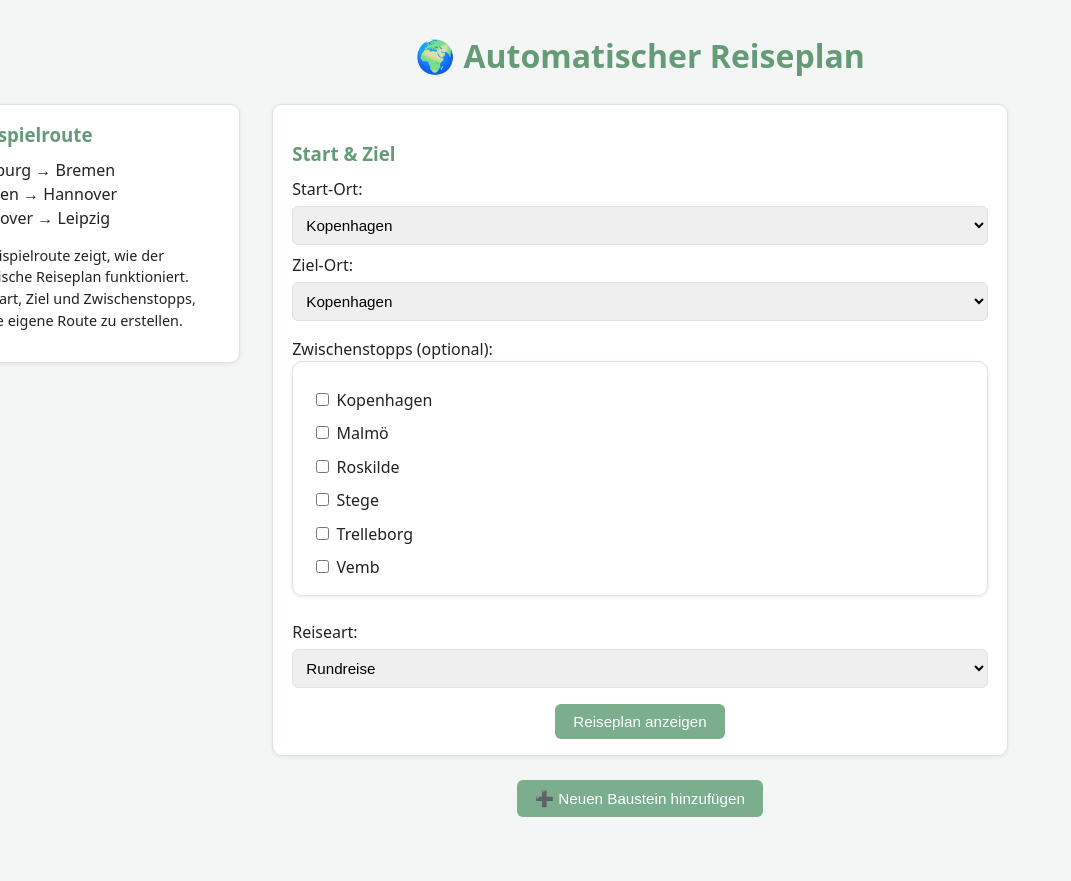
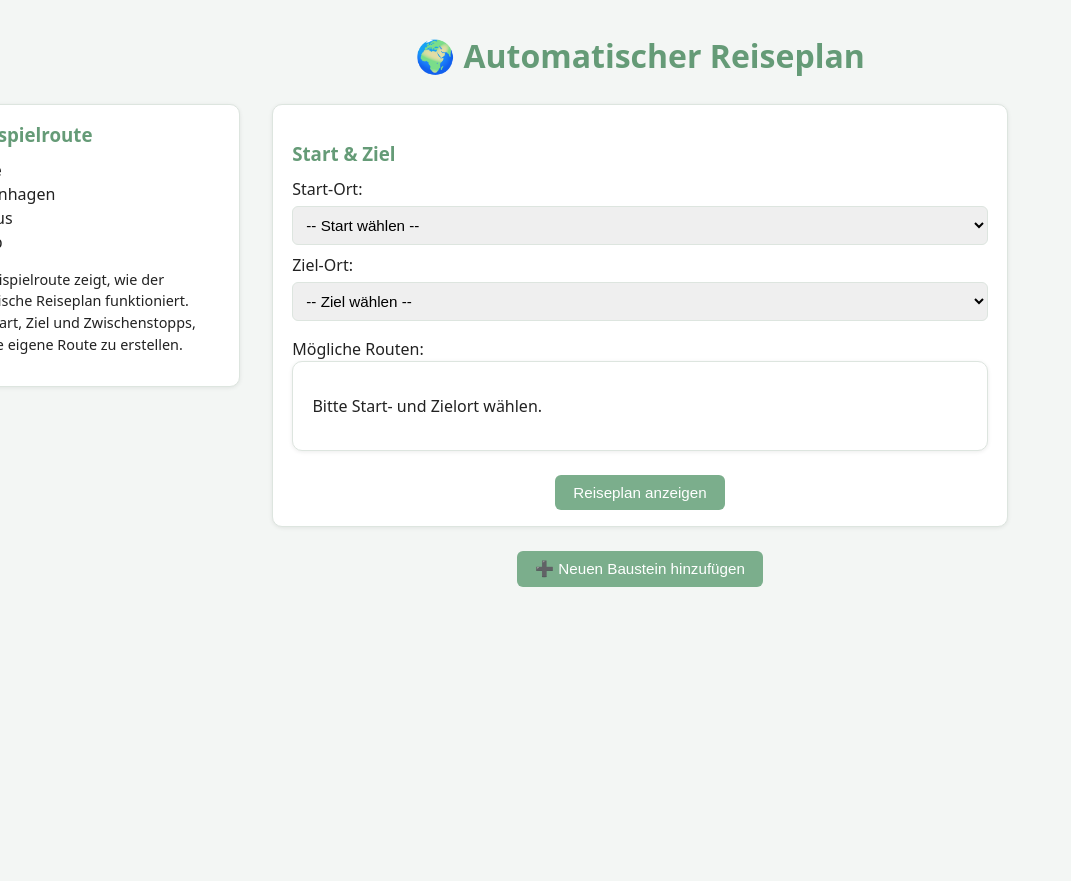
Before and after one commit to windrunnerz/reiseplan-poc, a Flask app: page / in a window 1280 px wide. Shown: the whole page, without its empty margins (0-1071 px from the left). After the commit the page ends 587 px from the top, so only its background shows below. Run offline with Flask 3, Linux system fonts and the light colour scheme.

Commit message:
refactor(ui+backend): replace Zwischenstopps with dynamic route selection for improved UX
- Replaced Zwischenstopps checkbox section with new “Mögliche Routen” radio selection
- Added JS logic to fetch and render complete route variants dynamically from /api/moegliche_routen
- Improved UX by allowing only one valid route choice instead of arbitrary stop combinations
- Updated backend route /reiseplan to process selected route_chain directly from moegliche_route
- Simplified logic: removed obsolete Zwischenstopps handling and validation
- Enhanced finde_route_pfad() with 'alle' flag for multi-path support

```diff
--- a/src/app.py
+++ b/src/app.py
@@ -1,6 +1,7 @@
-from flask import Flask, render_template, request, redirect, url_for, flash
+from flask import Flask, render_template, request, redirect, url_for, flash, jsonify
 from src.reiseplan_service import lade_bausteine, erzeuge_reiseplan, build_graph, finde_route_pfad
 from src.config import TEMPLATE_DIR, STATIC_DIR
+
 
 app = Flask(
     __name__,
@@ -22,43 +23,53 @@ def get_orte():
 
     return start_orte, ziel_orte, stadt_orte
 
+@app.route("/api/moegliche_routen")
+def api_moegliche_routen():
+    start = request.args.get("start", "").lower()
+    ziel = request.args.get("ziel", "").lower()
+
+    bausteine = lade_bausteine()
+    graph = build_graph(bausteine)
+
+    alle_pfade = finde_route_pfad(start, ziel, graph, alle=True)
+    if not alle_pfade:
+        return jsonify([])
+
+    print(f"🔍 Gefundene Pfade von {start} nach {ziel}: {alle_pfade}")
+
+     # Pfade in lesbare Strings umwandeln
+    pfad_strings = [" → ".join([ort.title() for ort in pfad]) for pfad in alle_pfade]
+    return jsonify(pfad_strings)
+
 @app.route("/reiseplan", methods=["GET", "POST"])
 def reiseplan():
     """
     Flask-Route zur Erstellung eines vollständigen Reiseplans basierend auf Benutzereingaben.
 
-    Wenn keine Zwischenstopps angegeben sind, wird die route_chain automatisch per DFS-Pfadsuche
-    aus dem auf den JSON-Bausteinen basierenden Graphen erzeugt.
-    Sind Zwischenstopps vorhanden, wird die Reihenfolge direkt aus der Eingabe übernommen.
-    Das Ergebnis (Städte und Routen) wird anschließend im Template reiseplan.html dargestellt.
+    Der Benutzer kann entweder eine vollständige Route (Radiobutton-Auswahl) wählen
+    oder nur Start- und Zielort angeben.
+    Wird eine Route ausgewählt, wird deren Reihenfolge direkt übernommen und der Reiseplan
+    auf Basis der entsprechenden Bausteine erzeugt.
+
+    Wird keine Route ausgewählt, erfolgt die automatische Berechnung der route_chain
+    per Tiefensuche (DFS) im aus den JSON-Bausteinen generierten Graphen.
+
+    Das Ergebnis - also alle passenden City- und Routen-Bausteine entlang der ermittelten
+    Strecke - wird anschließend im Template reiseplan.html dargestellt.
     """
 
     start = request.form.get("start") or request.args.get("start") or "unbekannt"
     ziel = request.form.get("ziel") or request.args.get("ziel") or "unbekannt"
-    zwischenstopps = (
-        request.form.getlist("zwischenstopps")
-        or request.args.getlist("zwischenstopps")
-        or []
-    )
+
+    moegliche_route = request.form.get("moegliche_route") or request.args.get("moegliche_route")
+
     bausteine = lade_bausteine()
     graph = build_graph(bausteine)
 
-    if zwischenstopps:
-        route_chain = [start.lower()] + [s.lower() for s in zwischenstopps] + [ziel.lower()]
-        mode = "manuell"
-
-        # 🔍 Validierung: existieren alle Verbindungen im Graph?
-        for s, z in zip(route_chain, route_chain[1:]):
-            if z not in graph.get(s, []):
-                print(f"❌ Ungültige Verbindung: {s} → {z}")
-                return render_template(
-                    "reiseplan.html",
-                    plan=[],
-                    error=f"Ungültige Verbindung: {s} → {z}",
-                    route_chain=route_chain,
-                )
-
-        print(f"✅ Alle Verbindungen gültig: {' → '.join(route_chain)}")
+    if moegliche_route:
+        route_chain = [ort.strip().lower() for ort in moegliche_route.split("→")]
+        mode = "auswahl"
+        print(f"🧭 Ausgewählte Route: {' → '.join(route_chain)}")
 
     else:
         route_chain = finde_route_pfad(start.lower(), ziel.lower(), graph)
@@ -66,17 +77,11 @@ def reiseplan():
 
     print(f"🗺️ Mode: {mode}, Route chain: {route_chain}")
 
-    reiseart = request.form.get("reiseart") or request.args.get("reiseart") or "unbekannt"
-    tage = request.form.get("tage") or request.args.get("tage") or "0"
-
     plan = erzeuge_reiseplan(route_chain, bausteine)
 
     return render_template(
         "reiseplan.html",
         plan=plan,
-        zwischenstopps=zwischenstopps,
-        reiseart=reiseart,
-        tage=tage,
         route_chain=route_chain
     )
 
@@ -103,11 +108,22 @@ def add_baustein():
 @app.route("/")
 def index():
     start_orte, ziel_orte, stadt_orte = get_orte()
+    bausteine = lade_bausteine()
+    graph = build_graph(bausteine)
+
+    demo_start = "Stege"
+    demo_ziel = "Vemb"
+    demo_pfad = finde_route_pfad(demo_start.lower(), demo_ziel.lower(), graph)
+
+    moegliche_stopps = demo_pfad[1:-1] if demo_pfad else []
+
     return render_template(
         "index.html",
         start_orte=start_orte,
         ziel_orte=ziel_orte,
-        stadt_orte=stadt_orte
+        stadt_orte=stadt_orte,
+        moegliche_stopps=moegliche_stopps,
+        demo_pfad=demo_pfad
     )
 
 if __name__ == "__main__":
--- a/src/reiseplan_service.py
+++ b/src/reiseplan_service.py
@@ -126,11 +126,17 @@ def build_graph(bausteine):
 
     return graph
 
-def finde_route_pfad(start, ziel, graph, pfad=None):
+def finde_route_pfad(start, ziel, graph, pfad=None, alle=False) -> list | None:
     """
-    Findet einen Pfad (Liste von Orten) von start → ziel im gegebenen Graphen.
+    Findet Pfade (Listen von Orten) von start → ziel im gegebenen Graphen.
+
     Nutzt Depth-First Search (Tiefensuche).
-    Gibt None zurück, wenn kein Pfad existiert.
+
+    Rückgabe:
+        Wenn alle=False:
+            Gibt den ersten gefundenen Pfad als Liste zurück oder None, falls kein Pfad existiert.
+        Wenn alle=True:
+            Gibt eine Liste aller möglichen Pfade zurück (Liste von Listen).
     """
 
     # 1️⃣ Erster Aufruf: leere Liste initialisieren
@@ -142,18 +148,26 @@ def finde_route_pfad(start, ziel, graph, pfad=None):
 
     # 3️⃣ Abbruchbedingung: Ziel erreicht
     if start == ziel:
-        return pfad
+        return [pfad] if alle else pfad
 
     # 4️⃣ Keine weiteren Verbindungen → Sackgasse
     if start not in graph:
-        return None
+        return [] if alle else None
 
     # 5️⃣ Für alle Nachbarn (direkt erreichbare Orte)
+    ergebnisse = []
     for nachbar in graph[start]:
         if nachbar not in pfad:  # vermeidet Zyklen
-            neuer_pfad = finde_route_pfad(nachbar, ziel, graph, pfad)
-            if neuer_pfad:  # sobald ein gültiger Pfad gefunden wird
-                return neuer_pfad
+            result = finde_route_pfad(nachbar, ziel, graph, pfad, alle=alle)
+            if alle:
+                # Alle gültigen Pfade sammeln
+                if result:
+                    for r in result:
+                        ergebnisse.append(r)
+            else:
+                # Ersten gültigen Pfad sofort zurückgeben
+                if result:
+                    return result
 
-    # 6️⃣ Kein Pfad gefunden
-    return None
+    # 6️⃣ Rückgabe je nach Modus
+    return ergebnisse if alle else None
--- a/templates/index.html
+++ b/templates/index.html
@@ -6,9 +6,9 @@
     <aside class="page-sidebar">
       <h3>🧭 Beispielroute</h3>
       <ol>
-        <li>Hamburg → Bremen</li>
-        <li>Bremen → Hannover</li>
-        <li>Hannover → Leipzig</li>
+        {% for ort in demo_pfad %}
+          <li>{{ ort | capitalize }}</li>
+        {% endfor %}
       </ol>
       <p style="margin-top: 1em; font-size: 0.9em;">
         Diese Beispielroute zeigt, wie der automatische Reiseplan funktioniert.<br>
@@ -25,7 +25,7 @@
     {% if messages %}
       <div class="flash-messages">
         {% for msg in messages %}
-          <p>{{ msg }}</p>
+          <p>{{ msg|safe }}</p>
         {% endfor %}
       </div>
     {% endif %}
@@ -36,6 +36,7 @@
 
     <label for="start">Start-Ort:</label>
     <select name="start" id="start">
+      <option value="" selected disabled>-- Start wählen --</option>
       {% for ort in start_orte %}
         <option value="{{ ort | lower }}">{{ ort }}</option>
       {% endfor %}
@@ -43,27 +44,16 @@
 
     <label for="ziel" class="mt-1">Ziel-Ort:</label>
     <select name="ziel" id="ziel">
+      <option value="" selected disabled>-- Ziel wählen --</option>
       {% for ort in ziel_orte %}
         <option value="{{ ort | lower }}">{{ ort }}</option>
       {% endfor %}
     </select>
 
-    <label for="zwischenstopps" class="mt-2">Zwischenstopps (optional):</label>
-    <div class="form-section">
-      {% for ort in stadt_orte %}
-        <label>
-          <input type="checkbox" name="zwischenstopps" value="{{ ort | lower }}">
-          {{ ort }}
-        </label>
-      {% endfor %}
+    <label for="moegliche_routen" class="mt-2">Mögliche Routen:</label>
+    <div class="form-section" id="routen-container">
+      <p class="placeholder">Bitte Start- und Zielort wählen.</p>
     </div>
-
-    <label for="reiseart">Reiseart:</label>
-    <select name="reiseart" id="reiseart">
-      <option value="rundreise">Rundreise</option>
-      <option value="autorundreise">Autorundreise</option>
-      <option value="staedtereise">Städtereise</option>
-    </select>
 
     <div class="mt-2 text-center">
       <button type="submit" class="btn">Reiseplan anzeigen</button>
@@ -73,4 +63,40 @@
   <form action="{{ url_for('add_baustein') }}" method="get" class="mt-3 text-center">
     <button type="submit" class="btn">➕ Neuen Baustein hinzufügen</button>
   </form>
+
+  <script>
+    document.addEventListener("DOMContentLoaded", () => {
+      const startSelect = document.getElementById("start");
+      const zielSelect = document.getElementById("ziel");
+      const container = document.querySelector("#routen-container");
+
+      async function updateMoeglicheRouten() {
+        const start = startSelect.value;
+        const ziel = zielSelect.value;
+        if (!start || !ziel) return;
+
+        const res = await fetch(`/api/moegliche_routen?start=${start}&ziel=${ziel}`);
+        const moegliche_routen = await res.json();
+
+        container.innerHTML = ""; // reset
+
+        if (moegliche_routen.length === 0) {
+          container.innerHTML = "<p>Keine Routen verfügbar.</p>";
+          return;
+        }
+
+        moegliche_routen.forEach(route => {
+          const label = document.createElement("label");
+          label.innerHTML = `
+            <input type="radio" name="moegliche_route" value="${route}">
+            ${route}
+          `;
+          container.appendChild(label);
+        });
+      }
+
+      startSelect.addEventListener("change", updateMoeglicheRouten);
+      zielSelect.addEventListener("change", updateMoeglicheRouten);
+    });
+    </script>
 {% endblock %}
--- a/templates/reiseplan.html
+++ b/templates/reiseplan.html
@@ -23,12 +23,10 @@
 
     <div class="card">
       <p><strong>Reiseverlauf:</strong> {{ " → ".join(route_chain) | title }}</p>
-      <p><strong>Reiseart:</strong> {{ reiseart | capitalize }}</p>
-      <p><strong>Dauer:</strong> {{ tage }} Tage</p>
     </div>
 
     {% if error %}
-      <p class="error">❌ {{ error }}</p>
+      <p class="error">❌ {{ error|safe }}</p>
     {% elif not plan %}
       <p>⚠️ Keine passenden Textbausteine für die Route
          <strong>{{ ' → '.join(route_chain) }}</strong> gefunden.</p>
```
Also changed, not shown: data/bausteine_demo.json (+51 -0 lines).
